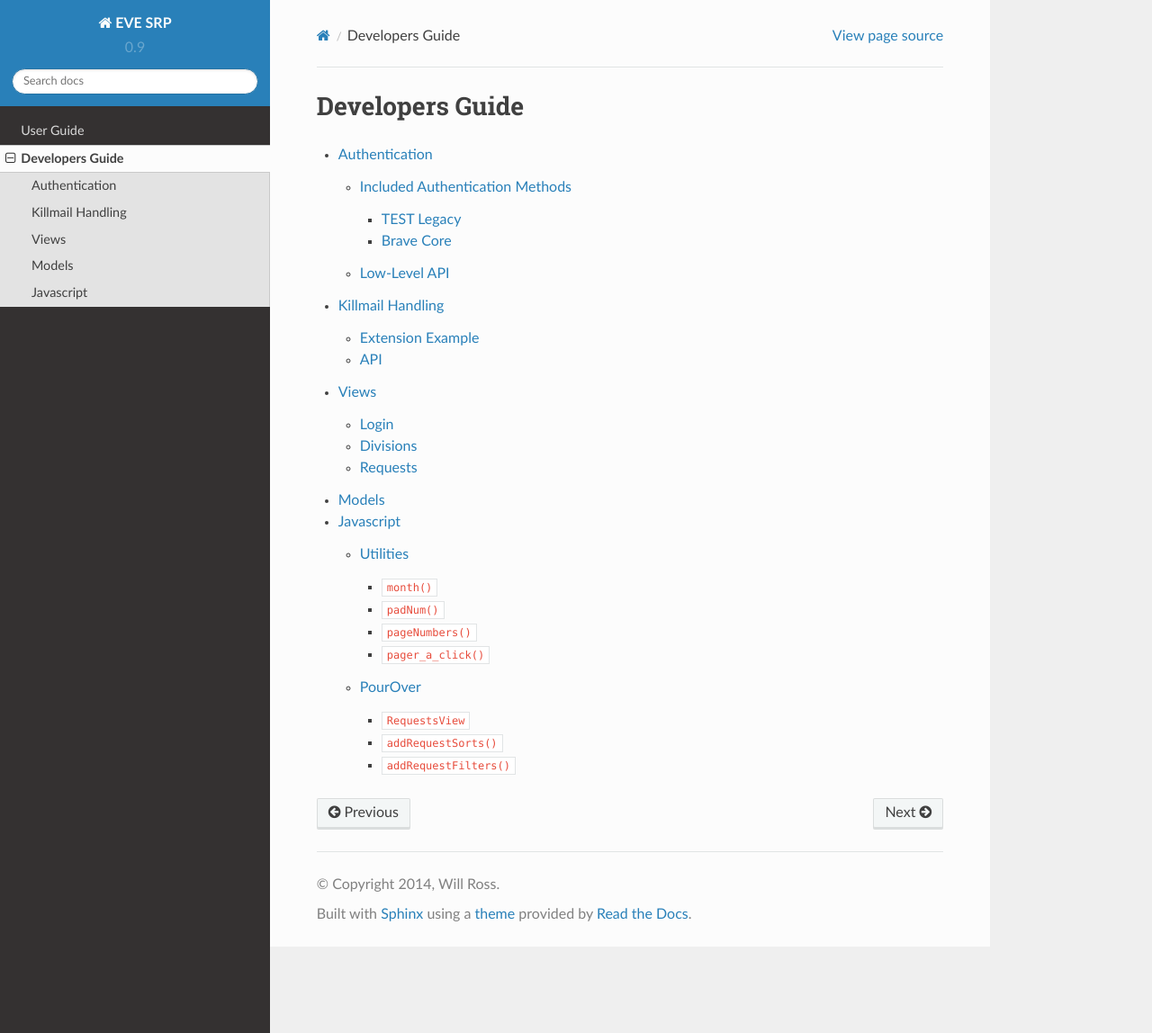
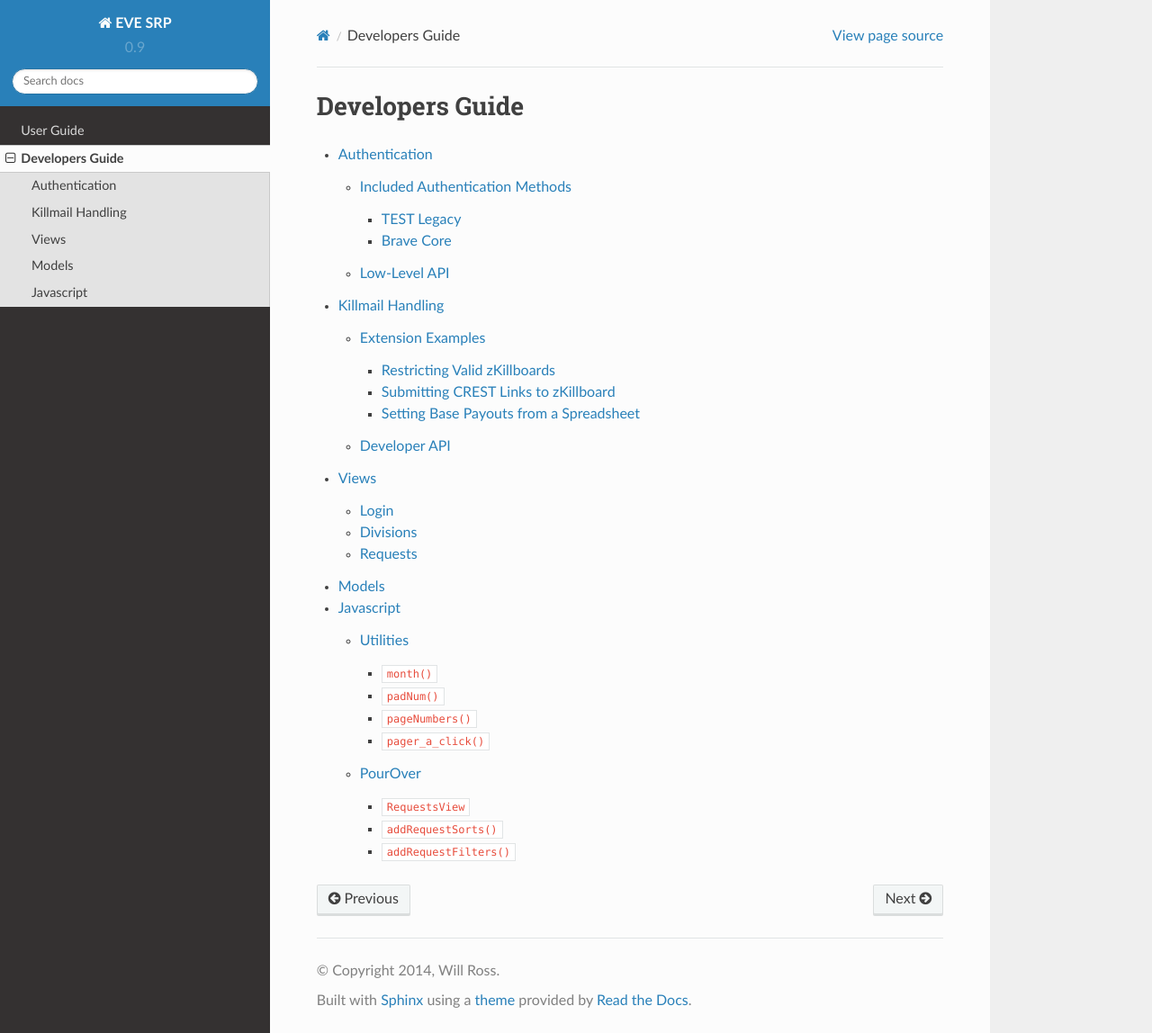
Before and after one commit to paxswill/evesrp, a Sphinx documentation site: the page built from doc/devel.rst, in a window 1280 px wide and 1148 px high. Shown: the whole window at 90% size. Built offline with Sphinx 7.4.7 and the Read the Docs theme 2.0.0, drawn with Linux system fonts in a browser that asks for light colours; some of the changed lines change nothing that is shown.

Commit message:
Update high-level Killmail documentation
Closes #9

```diff
--- a/doc/killmail.rst
+++ b/doc/killmail.rst
@@ -6,42 +6,166 @@ Killmail Handling
 
 EVE-SRP relies on outside sources for its killmail information. Whether that
 source is CREST, zKillboard, or some private killboard does not matter, there
-just has to be some sort of access to the information somehow. Included with
-EVE-SRP is support for CREST verified killmails and zKillboard based
-killboards.
+just has to be some sort of access to the information.
 
 The interface for :py:class:`Killmail` is fairly simple. It
 provides a number of attributes, and for those that correspond to in-game
 entities, it also provides their ID number. The default implementation has all
-values set to ``None``. Two implementations for creating a :py:class:`Killmail`
-from a URL are provided: :py:class:`CRESTMail` is created from a CREST external
+values set to ``None``. If a killmail is invalid in some way, it can be
+signaled either by raising a :py:exc:`ValueError` or :py:exc:`LookupError` in
+the killmail's :py:meth:`~Killmail.__init__` method or by defining a
+:py:attr:`Killmail.verified` property and returning ``False`` from it when the
+killmail is invalid.
+
+Two implementations for creating a :py:class:`Killmail`
+from a URL are included: :py:class:`CRESTMail` is created from a CREST external
 killmail link, and :py:class:`ZKillmail` is created from a `zKillboard
 <https://zkillboard.com>`_ details link.
 
-Extension Example
-=================
+Extension Examples
+==================
 
-The intent of having killmails handled in a separate class was for
-administrators to be able to have customized behavior. As an example, here's a
-:py:class:`Killmail` subclass that will link the ship name to the Eve-Online
-wiki page for that ship, and only accept killmails from the `TEST Alliance
-killboard <https://zkb.pleaseignore.com/>`_. ::
+The reasoning behind having killmails handled in a separate class was for
+administrators to be able to customize behavior. Here're a few useful snippets
+that may be useful for your situation.
 
-    from evesrp.killmail import ZKillmail, ShipURLMixin
+Restricting Valid zKillboards
+-----------------------------
+
+:py:class:`ZKillmail` by default will accept any link that looks and acts like
+a zKillboard instance. It does *not* restrict itself to any particular domain
+name, but it makes allowances for this common requirement. ::
+
+    from evesrp.killmail import ZKillmail
 
 
-    eve_wiki_url = 'https://wiki.eveonline.com/en/wiki/{name}'
-    EveWikiMixin = ShipURLMixin(eve_wiki_url)
+    class OnlyZKillboard(ZKillmail):
+        def __init__(self, *args, **kwargs):
+            super(TestZKillmail, self).__init__(*args, **kwargs)
+            if self.domain != 'zkillboard.com':
+                raise ValueError(u"This killmail is from the wrong killboard.")
+
+Submitting CREST Links to zKillboard
+------------------------------------
+
+To streamline the process for users, you can accept CREST killmail links and
+then submits them to zKillboard.com and uses the new zKillboard.com link as the
+canonical URL for the request. ::
+
+    from decimal import Decimal
+    from flask import Markup
+    from evesrp.killmail import CRESTMail
 
 
-    class TestZKillmail(ZKillmail, EveWikiMixin):
-        def __init__(self, *args, **kwargs):
-            super(TestZKillmail, self).__init__(*args, **kwargs)
-            if self.domain not in ('zkb.pleaseignore.com', 'kb.pleaseignore.com'):
-                raise ValueError("This killmail is from the wrong killboard.")
+    class SubmittedCRESTZKillmail(CRESTMail):
+        """Accepts and validates CREST killmail links, but submits them to
+        ZKillboard and substitutes the zKB link in as the canonical link
+        """
 
-API
-===
+        def __init__(self, url, **kwargs):
+            # Let CRESTMail validate the CREST link
+            super(self.__class__, self).__init__(url, **kwargs)
+            # Submit the CREST URL to ZKillboard
+            resp = self.requests_session.post('https://zkillboard.com/post/',
+                    data={'killmailurl': url})
+            # Use the URL we get from ZKillboard as the new URL (if it's successful).
+            if self.kill_id in resp.url:
+                self.url = resp.url
+            else:
+                # Leave the CREST URL as-is and finish
+                return
+            # Grab zkb's data from their API
+            api_url = ('https://zkillboard.com/api/no-attackers/'
+                       'no-items/killID/{}').format(self.kill_id)
+            zkb_api = self.requests_session.get(api_url)
+            retrieval_error = LookupError(u"Error retrieving killmail data (zKB): {}"
+                    .format(zkb_api.status_code))
+            if zkb_api.status_code != 200:
+                raise retrieval_error
+            try:
+                json = zkb_api.json()
+            except ValueError as e:
+                raise retrieval_error
+            try:
+                json = json[0]
+            except IndexError as e:
+                raise LookupError(u"Invalid killmail: {}".format(url))
+            # Recent versions of zKillboard calculate a loss' value.
+            try:
+                self.value = Decimal(json[u'zkb'][u'totalValue'])
+            except KeyError:
+                self.value = Decimal(0)
+
+        description = Markup(u'A CREST external killmail link that will be '
+                             u'automatically submitted to <a href="https://'
+                             u'zkillboard.com">zKillboard.com</a>.')
+
+Setting Base Payouts from a Spreadsheet
+---------------------------------------
+
+If you have standardized payout values in a Google spreadsheet, you can set
+:py:attr:`Request.base_payout <evesrp.models.Request.base_payout>` to the values in
+this spreadsheet. This is assuming your spreadsheet is set up with ship hull
+names in one column and payouts in another column. Both Columns need to have a
+header ('Hull' and 'Payout' in the example below). This uses the
+`Google Data Python Client <https://code.google.com/p/gdata-python-client/>`_
+which only supports Python 2, and can be installed with ``pip install
+gdata``. ::
+
+    import gdata.spreadsheets.client
+    from decimal import Decimal
+
+
+    # patch the spreadsheet's client to use the public feeds
+    gdata.spreadsheets.client.PRIVATE_WORKSHEETS_URL = \
+            gdata.spreadsheets.client.WORKSHEETS_URL
+    gdata.spreadsheets.client.WORKSHEETS_URL = ('https://spreadsheets.google.com/'
+                                                'feeds/worksheets/%s/public/full')
+    gdata.spreadsheets.client.PRIVATE_LISTS_URL = \
+            gdata.spreadsheets.client.LISTS_URL
+    gdata.spreadsheets.client.LISTS_URL = ('https://spreadsheets.google.com/feeds/'
+                                           'list/%s/%s/public/full')
+
+
+    class SpreadsheetPayout(ZKillmail):
+
+        # The spreadsheet's key
+        # (https://docs.google.com/spreadsheets/d/THE_PART_HERE/edit).
+        # Make sure the spreadsheet has been published (File->Publish to web...)
+        spreadsheet_key = 'THE_PART_HERE'
+
+        # The name of the worksheet with the payouts
+        worksheet_name = 'Payouts'
+
+        # The header for the hull column (always lowercase, the Google API
+        # lowercases it).
+        hull_key = 'hull'
+
+        # And the same for the payout column
+        payout_key = 'payout'
+
+        client = gdata.spreadsheets.client.SpreadsheetsClient()
+
+        @property
+        def value(self):
+            # Find the worksheet
+            sheets = self.client.get_worksheets(self.spreadsheet_key)
+            for sheet in sheets.entry:
+                if sheet.title.text == self.worksheet_name:
+                    worksheet_id = sheet.get_worksheet_id()
+                    break
+            else:
+                return Decimal('0')
+            # Read the worksheet's data
+            lists = self.client.get_list_feed(self.spreadsheet_key, worksheet_id,
+                    query=gdata.spreadsheets.client.ListQuery(sq='{}={}'.format(
+                            self.hull_key, self.ship)))
+            for entry in lists.entry:
+                return Decimal(entry.get_value(self.payout_key))
+            return Decimal('0')
+
+Developer API
+=============
 
 .. py:module:: evesrp.killmail
 
```
